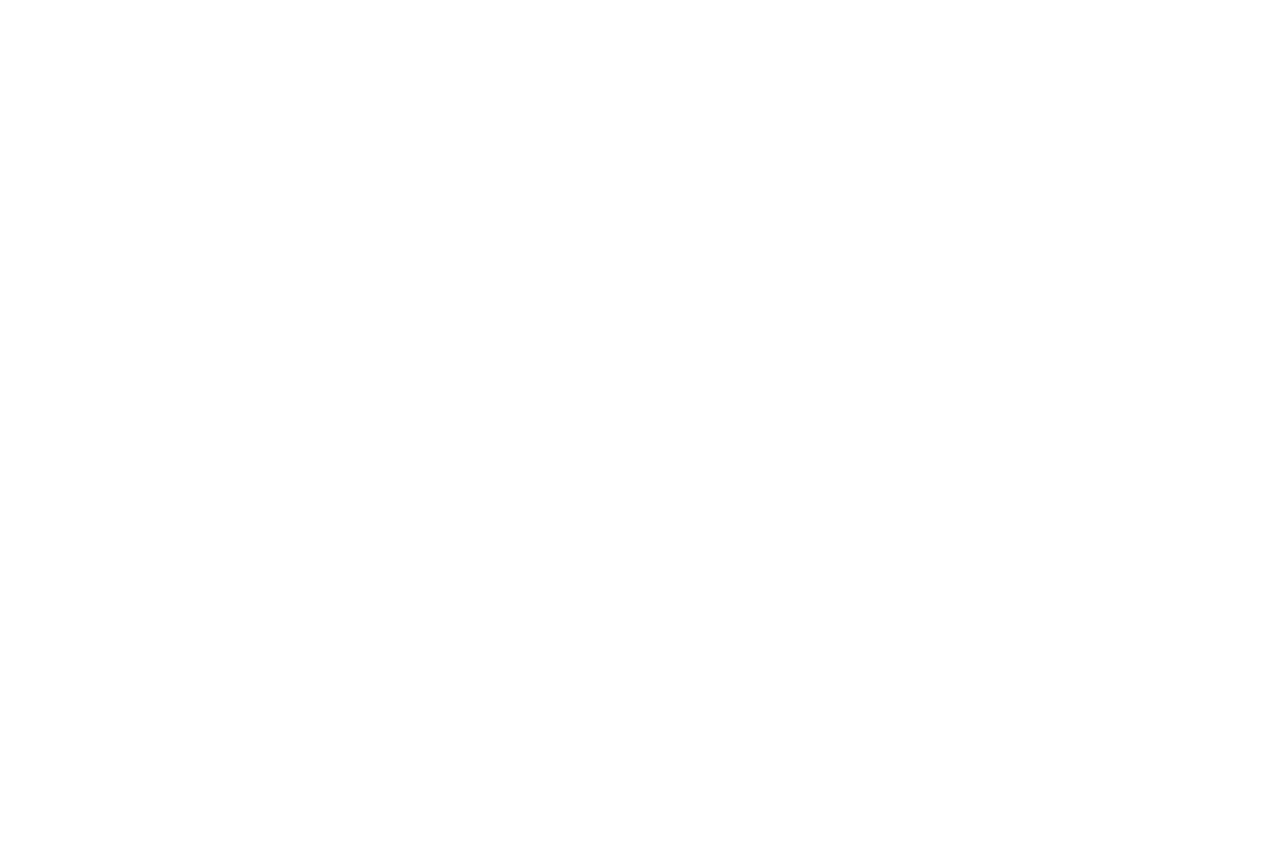
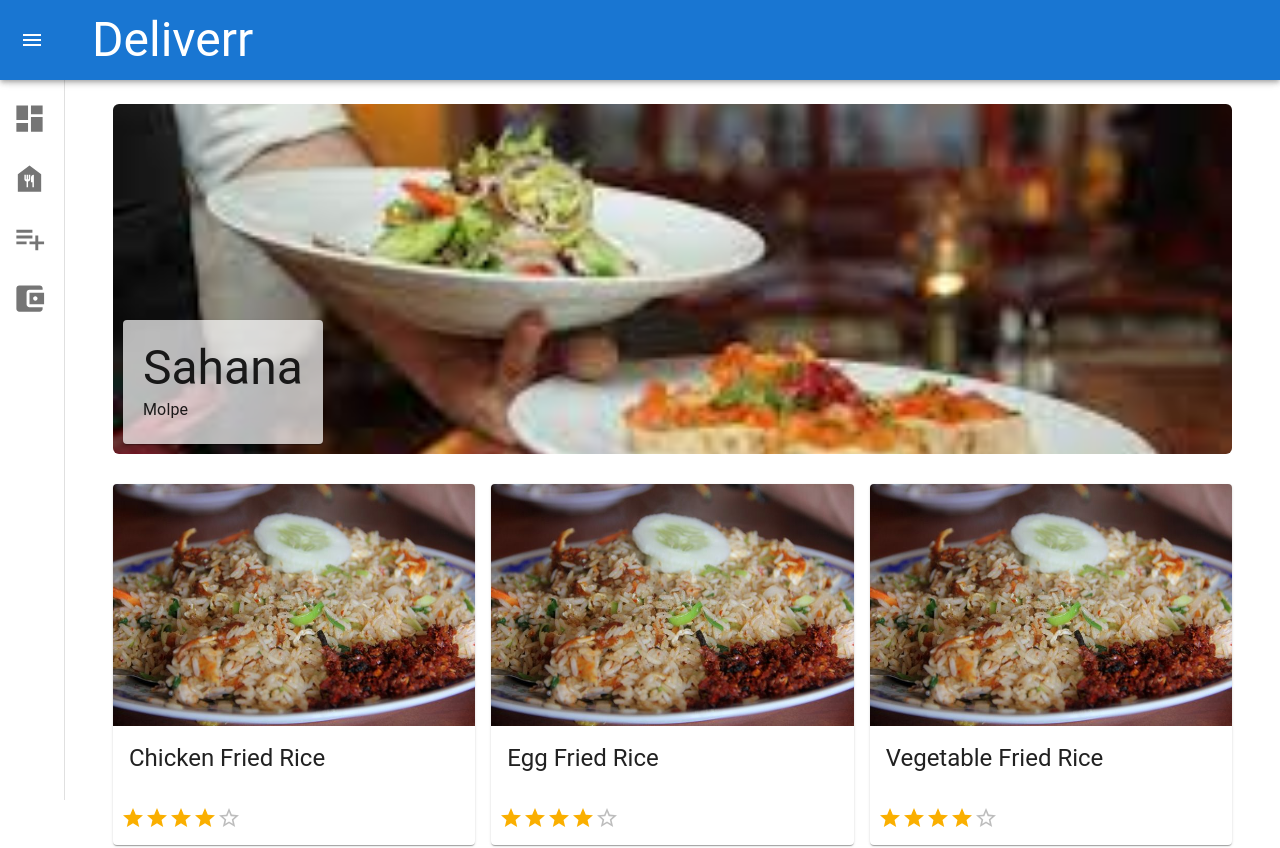
Before and after one commit to ipjayawick/Food-ordering-app, a React (Vite) app in the folder frontend/: page /meals in a window 1280 px wide. Before the commit this address had no page. Shown: the top 848 px of the page. Before the commit the page ends 800 px from the top, so only its background shows below. Built offline with nearby package versions, Linux system fonts and the light colour scheme.

Commit message:
added meals page and banner component

```diff
--- a/frontend/src/App.jsx
+++ b/frontend/src/App.jsx
@@ -1,6 +1,8 @@
 import { BrowserRouter as Router, Routes, Route } from 'react-router-dom';
 import DrawerComponent from './shared/components/DrawerComponent'
 import AddOrderPage from './addOrder/pages/AddOrderPage';
+import MealsPage from './restaurants/pages/MealsPage';
+import RestaurantsPage from './restaurants/pages/RestaurantsPage';
 
 function App() {
   return (
@@ -8,7 +10,10 @@
       <Router>
         <Routes>
           <Route path="/" element={<DrawerComponent />} >
-            <Route path="/addOrder" element={<AddOrderPage />} />?
+            <Route path="/addOrder" element={<AddOrderPage />} />
+            <Route path="/meals" element={<MealsPage />} />
+            <Route path="/shops" element={<RestaurantsPage />} />
+
           </Route>
         </Routes>
       </Router>
--- /dev/null
+++ b/frontend/src/restaurants/components/BannerComponent.jsx
@@ -0,0 +1,39 @@
+import { Paper, Typography } from '@mui/material';
+
+const BannerComponent = ({ title, address, imgUrl }) => {
+  const bannerStyle = {
+    backgroundImage: `url(${imgUrl})`,
+    backgroundSize: 'cover',
+    backgroundRepeat: 'no-repeat',
+    backgroundPosition: 'center',
+    position: 'relative',
+    textAlign: 'center',
+    color: 'white',
+    height: '350px',
+    display: 'flex',
+    alignItems: 'center',
+    justifyContent: 'center',
+    marginBottom: '30px',
+    borderRadius: '6px',
+  };
+
+  return (
+    <div style={bannerStyle}>
+      <Paper
+        sx={{
+          backgroundColor: 'rgba(255, 255, 255, 0.7)', // Optional: Add a semi-transparent overlay
+          padding: '20px', // Optional: Add padding to the Paper component
+          position: 'absolute', // Position the Paper absolutely within the div
+          bottom: 0, // Align the Paper to the bottom
+          left: 0, // Align the Paper to the left
+          margin: '10px'
+        }}
+      >
+        <Typography variant="h3" sx={{ textAlign: 'left' }}>{title}</Typography>
+        {address && <Typography variant="subtitle1" sx={{ textAlign: 'left' }}>{address}</Typography>}
+      </Paper>
+    </div>
+  );
+};
+
+export default BannerComponent;
--- /dev/null
+++ b/frontend/src/restaurants/pages/MealsPage.jsx
@@ -0,0 +1,70 @@
+import {
+  Container,
+  Grid,
+} from "@mui/material";
+import BannerComponent from "../components/BannerComponent";
+import CardComponent from "../components/CardComponent";
+
+const bannerData = {
+  title: "Sahana",
+  address: "Molpe",
+  imgUrl: "/images/restaurants/1.jfif",
+};
+
+const cardData = [
+  {
+    imgUrl: "/images/meals/friedrice.jpg",
+    imgAlt: "meal",
+    name: "Chicken Fried Rice",
+    rating: 4,
+  },
+  {
+    imgUrl: "/images/meals/friedrice.jpg",
+    imgAlt: "meal",
+    name: "Egg Fried Rice",
+    rating: 4,
+  },
+  {
+    imgUrl: "/images/meals/friedrice.jpg",
+    imgAlt: "meal",
+    name: "Vegetable Fried Rice",
+    rating: 4,
+  },
+  {
+    imgUrl: "/images/meals/friedrice.jpg",
+    imgAlt: "meal",
+    name: "Fish Fried Rice",
+    rating: 4,
+  },
+];
+
+function MealsPage() {
+  return (
+    <>
+      <Container>
+        <BannerComponent
+          title={bannerData.title}
+          address={bannerData.address}
+          imgUrl={bannerData.imgUrl}
+        />
+      </Container>
+
+      <Container>
+        <Grid container spacing={2}>
+          {cardData.map((card, index) => (
+            <Grid item xs={12} sm={6} md={4} key={index}>
+              <CardComponent
+                imgUrl={card.imgUrl}
+                imgAlt={card.imgAlt}
+                name={card.name}
+                rating={card.rating}
+              />
+            </Grid>
+          ))}
+        </Grid>
+      </Container>
+    </>
+  );
+}
+
+export default MealsPage;
```
Also changed, not shown: frontend/public/images/meals/friedrice.jpg (added).
